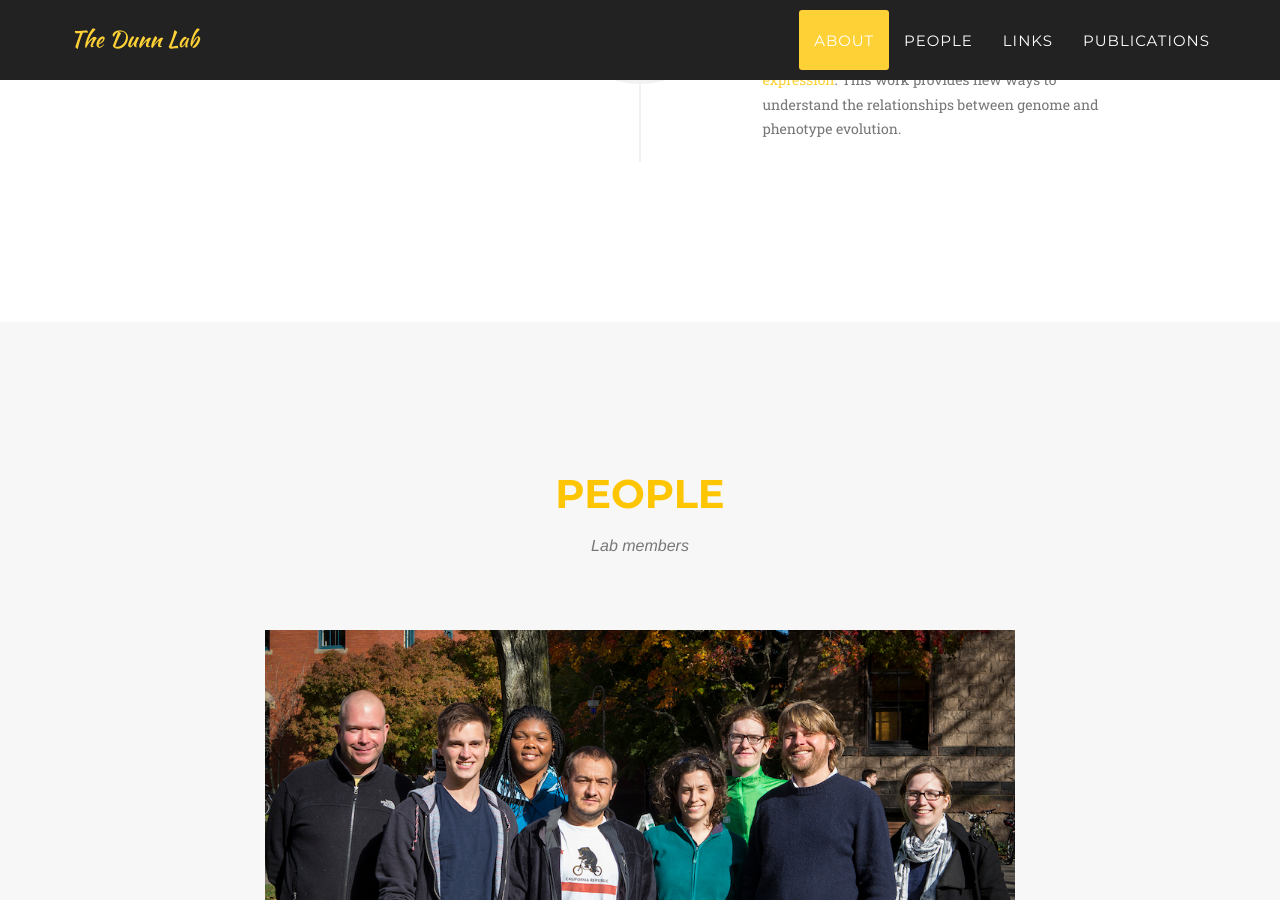
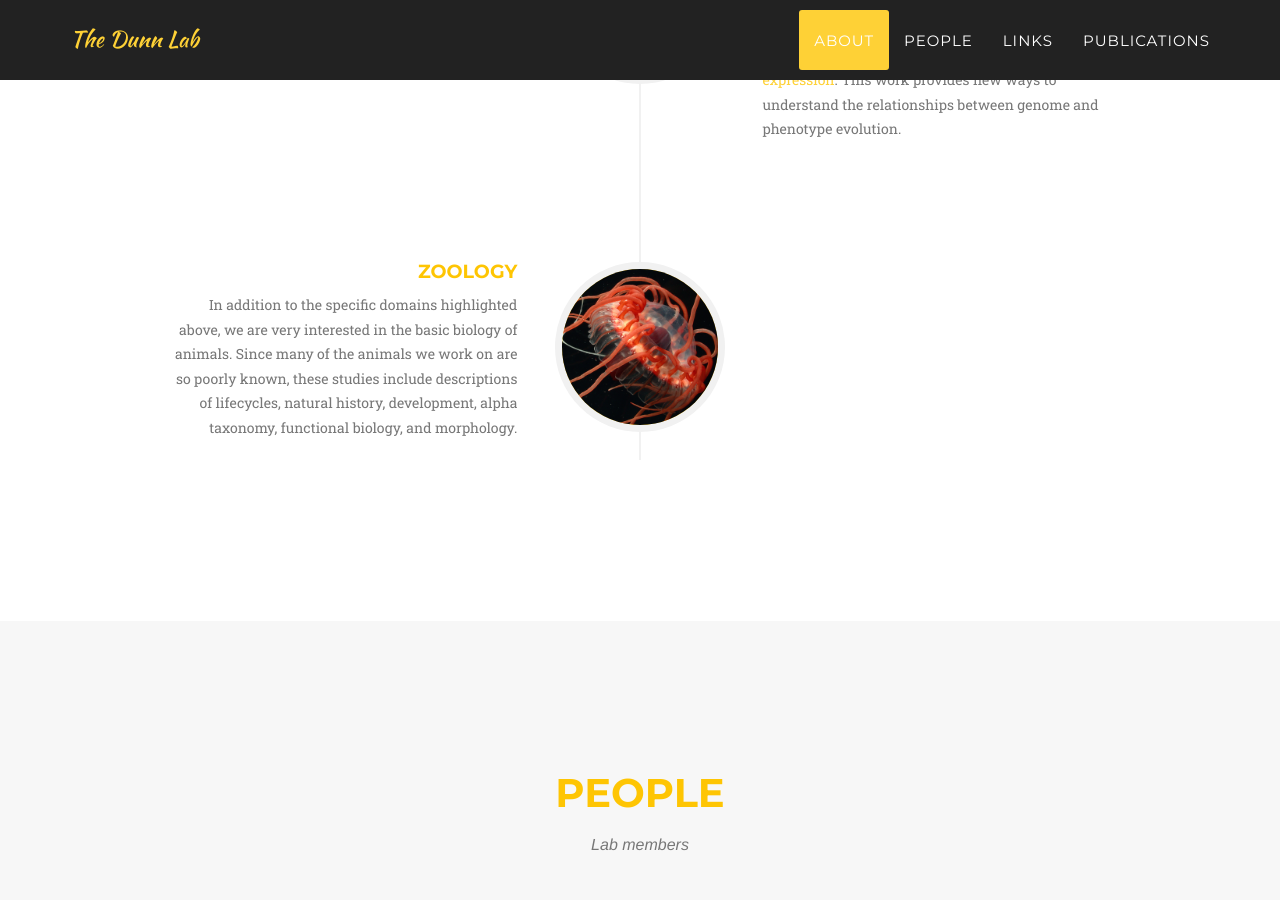
Before and after one commit to caseywdunn/caseywdunn.github.io, a Jekyll site: the page built from index.html, in a window 1280 px wide and 900 px high, scrolled down 2203 px. Built offline with Jekyll 4.4.1, drawn with Linux system fonts in a browser that asks for light colours; some web fonts are replaced.

Commit message:
added a zoology about

```diff
--- a/_includes/about.html
+++ b/_includes/about.html
@@ -63,6 +63,19 @@
                                 </div>
                             </div>
                         </li>
+                        <li>
+                            <div class="timeline-image">
+                                <img class="img-circle img-responsive" src="img/about/zoology.png" alt="">
+                            </div>
+                            <div class="timeline-panel">
+                                <div class="timeline-heading">
+                                    <h4>Zoology</h4>
+                                </div>
+                                <div class="timeline-body">
+                                    <p class="text-muted">In addition to the specific domains highlighted above, we are very interested in the basic biology of animals. Since many of the animals we work on are so poorly known, these studies include descriptions of lifecycles, natural history, development, alpha taxonomy, functional biology, and morphology.</p>
+                                </div>
+                            </div>
+                        </li>
                     </ul>
                 </div>
             </div>
--- a/_includes/footer.html
+++ b/_includes/footer.html
@@ -20,7 +20,7 @@
                     <ul class="list-inline quicklinks">
                         <li><a href="http://jekyllrb.com">Made with Jekyll.</a>
                         </li>
-                        <li><a href="http://startbootstrap.com/template-overviews/agency/">Based on the agency theme.</a>
+                        <li><a href="http://jekyllthemes.org/themes/agency/">Based on the agency theme.</a>
                         </li>
                         <li><a href="https://github.com/caseywdunn/caseywdunn.github.io">Source code on github.</a>
                         </li>
```
Also changed, not shown: img/about/zoology.png (added).
